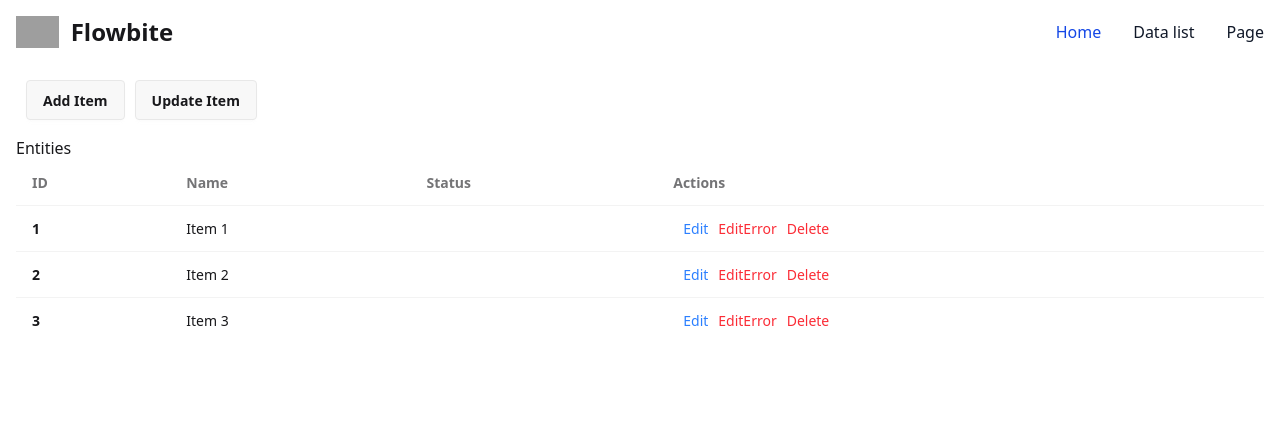
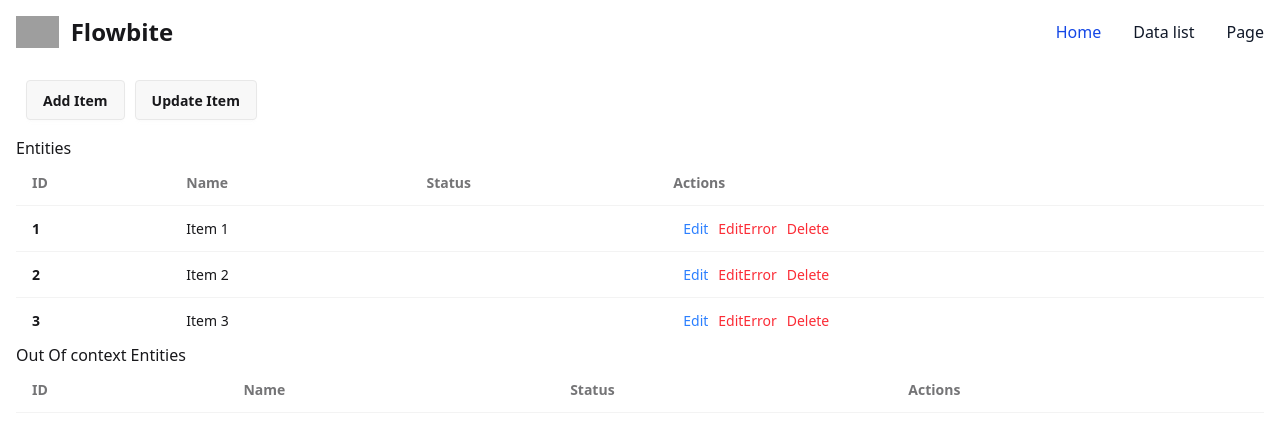
Before and after one commit to ronnain/angular-experimentation2, an Angular app: page /data-list in a window 1280 px wide. Shown: the top 434 px of the page. Built offline with nearby package versions, Linux system fonts and the light colour scheme; grey boxes are pictures that could not be loaded.

Commit message:
improve template

```diff
--- a/src/app/features/data-list/data-list.component.html
+++ b/src/app/features/data-list/data-list.component.html
@@ -1,12 +1,20 @@
+@let data= store2.data | async;
+
 <div class="p-4">
   <div class="mb-4">
     <button class="btn" (click)="createItemTest()">Add Item</button>
     <button class="btn" (click)="updateItemTest(1)">Update Item</button>
   </div>
 
+  <!-- Display loading -->
+  @if(data?.isLoading) {
+  <div class="flex items-center justify-center">
+    <div class="spinner"></div>
+  </div>
+  } @if(data && data.isLoaded) {
   <h2 class="">Entities</h2>
   <div class="relative overflow-x-auto">
-    <table *ngIf="store2.data | async as data" class="table">
+    <table *ngIf="data?.isLoaded" class="table">
       <thead class="">
         <tr>
           <th scope="col" class="">ID</th>
@@ -16,7 +24,7 @@
         </tr>
       </thead>
       <tbody>
-        <tr *ngFor="let entityData of data.result.entities" class="">
+        <tr *ngFor="let entityData of data?.result?.entities" class="">
           <th scope="row" class="">
             {{ entityData.entity.id }}
           </th>
@@ -93,7 +101,7 @@
     </table>
   </div>
 
-  <!-- <h2 class="">Out Of context Entities</h2>
+  <h2 class="mt-4" class="">Out Of context Entities</h2>
   <div class="relative overflow-x-auto">
     <table *ngIf="store2.data | async as data" class="table">
       <thead class="">
@@ -183,7 +191,8 @@
         </tr>
       </tbody>
     </table>
-  </div> -->
+  </div>
+  }
 </div>
 
 <!-- <pre>{{ store2.data | async | json }}</pre> -->
--- a/src/app/features/data-list/data-list.service.ts
+++ b/src/app/features/data-list/data-list.service.ts
@@ -25,8 +25,7 @@ export class DataListService {
     return of({
       id: Math.floor(Math.random() * 1000),
       name: newItem.name,
-    }).pipe(delay(20000));
-    // this.dataListSubject.next([...currentDataList, newItem]);
+    }).pipe(delay(5000));
   }
 
   deleteItem(item: DataItem) {
```
